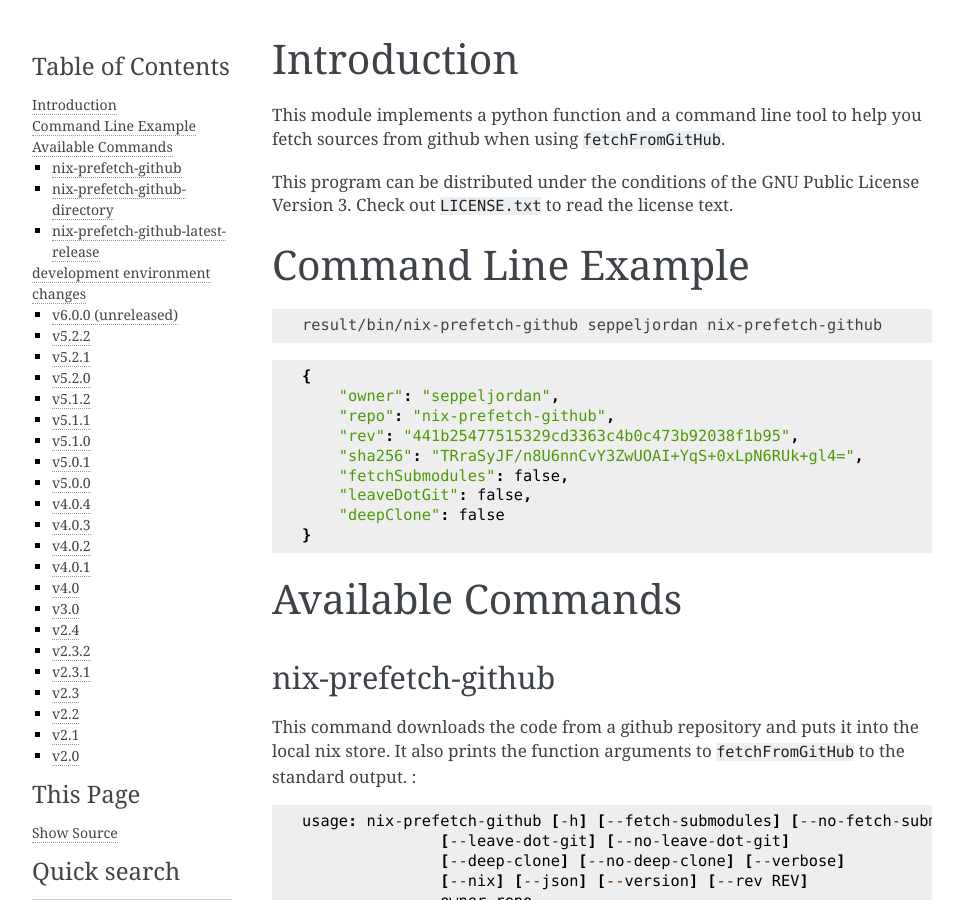
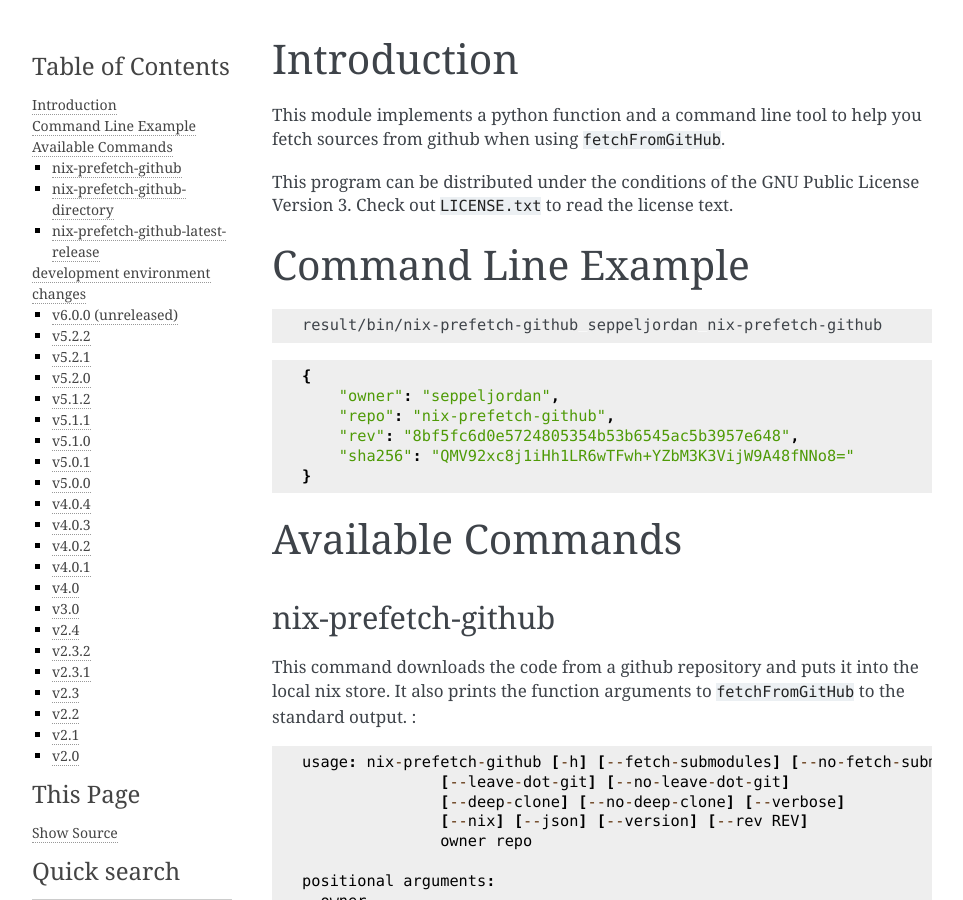
Before and after one commit to seppeljordan/nix-prefetch-github, a Sphinx documentation site: the page built from docs/README.rst, in a window 1280 px wide and 900 px high. Shown: the whole window, without its empty margins (148-1111 px from the left). Built offline with Sphinx 7.4.7, drawn with Linux system fonts in a browser that asks for light colours; the version number could not be read and is left out; some of the changed text lies outside the part shown.

Commit message:
Update README.rst

```diff
--- a/docs/README.rst
+++ b/docs/README.rst
@@ -19,11 +19,8 @@
    {
        "owner": "seppeljordan",
        "repo": "nix-prefetch-github",
-       "rev": "441b25477515329cd3363c4b0c473b92038f1b95",
-       "sha256": "TRraSyJF/n8U6nnCvY3ZwUOAI+YqS+0xLpN6RUk+gl4=",
-       "fetchSubmodules": false,
-       "leaveDotGit": false,
-       "deepClone": false
+       "rev": "8bf5fc6d0e5724805354b53b6545ac5b3957e648",
+       "sha256": "QMV92xc8j1iHh1LR6wTFwh+YZbM3K3VijW9A48fNNo8="
    }
 
 Available Commands
```
Also changed, not shown: other parts of docs/README.rst (+3 -0 lines), README.org (+2 -5 lines).
